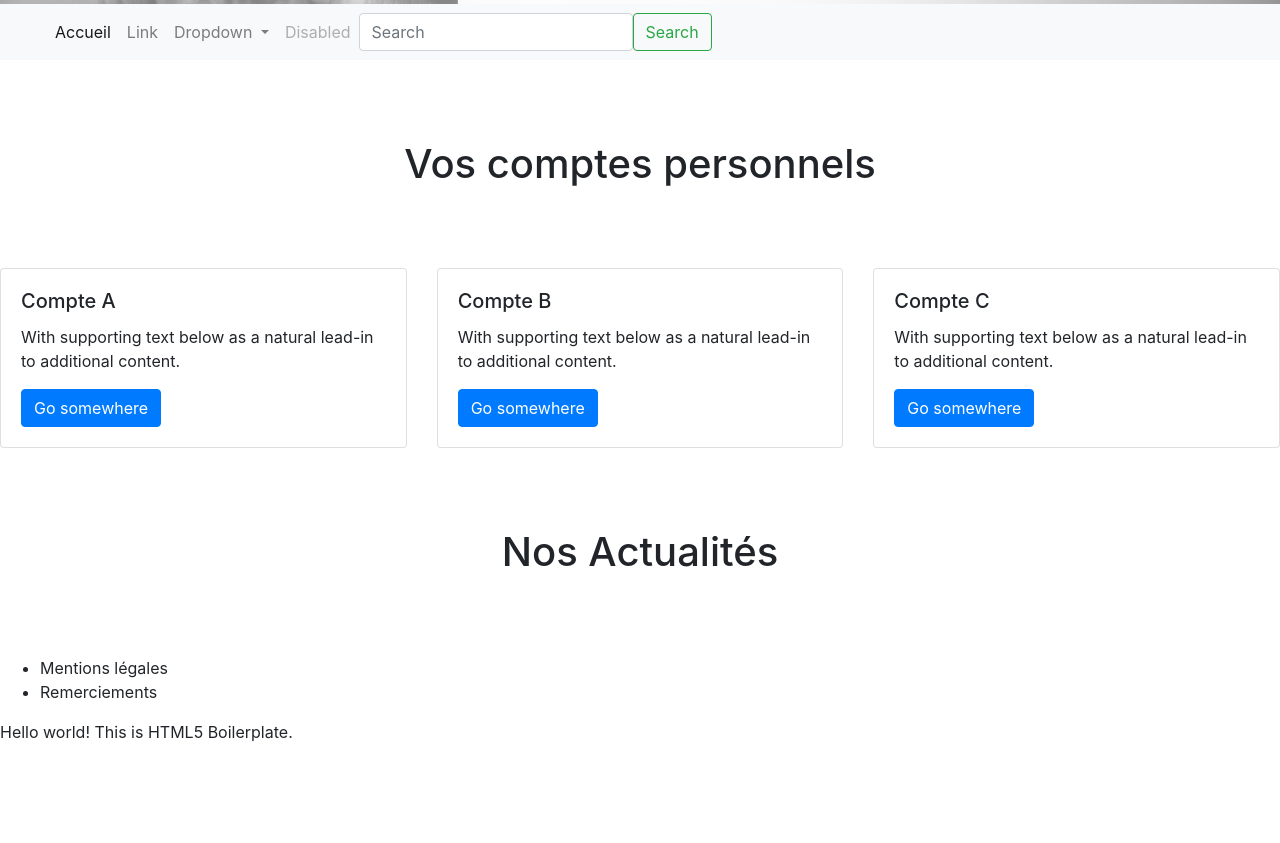
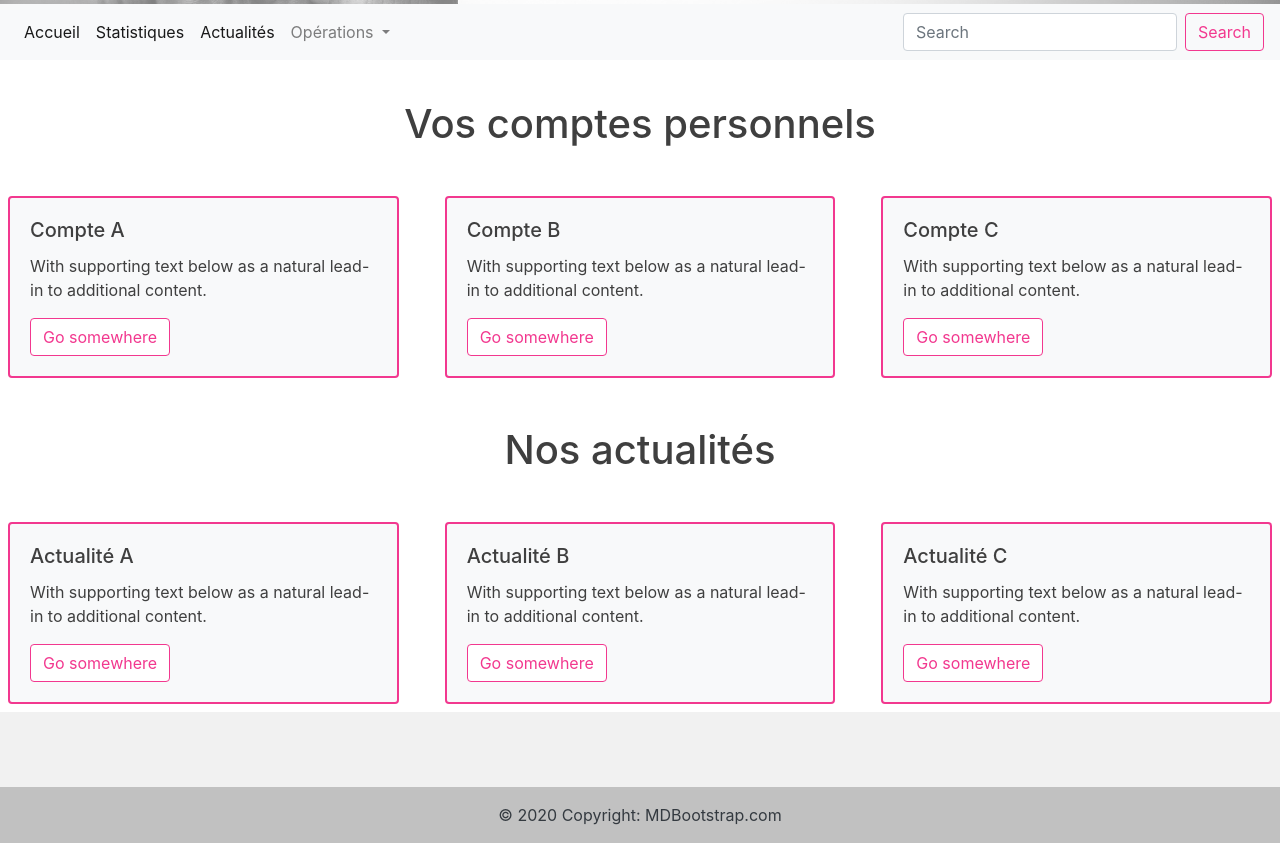
Before and after one commit to laurinaT/secureBank, a website: page index.html in a window 1280 px wide. Shown: the part 276-1119 px from the top of the page. Before the commit the page ends 1036 px from the top, so only its background shows below. Drawn offline with nearby package versions, Linux system fonts and the light colour scheme.

Commit message:
Mise en page et bootstrap

```diff
--- a/css/main.css
+++ b/css/main.css
@@ -15,6 +15,8 @@ html {
   color: #222;
   font-size: 1em;
   line-height: 1.4;
+  margin:0;
+  padding:0;
 }
 
 /*
@@ -86,6 +88,35 @@ textarea {
 /* ==========================================================================
    Author's custom styles
    ========================================================================== */
+* {
+  margin : 0;
+  color : #3f3f3f;
+}
+.btn-outline-danger {
+  color: #f2388f;
+  border-color: #f2388f;
+}
+
+.pink {
+  color: #f2388f;
+}
+.btn-primary {
+  color: #f2388f;
+  background-color: #fff;
+  border-color: #f2388f ;
+}
+
+.card {
+
+  border: solid 2px #f2388f;
+  background-color: #f8f9fa ;
+  margin: 0.5em;
+}
+
+i.fab {
+  color:#f2388f;
+}
+
 #relative {
   position: relative;
   background-image: url("../img/img_fond_header.jpg");
@@ -112,9 +143,10 @@ textarea {
   left:0; right:0;
   margin: auto;
 }
+
 h1 {
   text-align: center;
-  margin: 2em auto 2em;
+  margin: 1em auto 1em;
 }
 
 @media only screen and (min-width: 268px) {
--- a/index.html
+++ b/index.html
@@ -17,12 +17,17 @@
   <!-- Place favicon.ico in the root directory -->
 
   <link rel="stylesheet" href="css/normalize.css">
-  <link rel="stylesheet" href="https://cdn.jsdelivr.net/npm/bootstrap@4.6.0/dist/css/bootstrap.min.css" integrity="sha384-B0vP5xmATw1+K9KRQjQERJvTumQW0nPEzvF6L/Z6nronJ3oUOFUFpCjEUQouq2+l" crossorigin="anonymous">
+  <link rel="stylesheet" href="https://cdn.jsdelivr.net/npm/bootstrap@4.6.0/dist/css/bootstrap.min.css"
+    integrity="sha384-B0vP5xmATw1+K9KRQjQERJvTumQW0nPEzvF6L/Z6nronJ3oUOFUFpCjEUQouq2+l" crossorigin="anonymous">
   <link rel="stylesheet" href="css/main.css">
   <meta name="theme-color" content="#fafafa">
 </head>
 
 <body>
+
+  <!-- ##########################################################################################################################################################
+                                                                      Header
+  ########################################################################################################################################################## -->
   <header>
     <div id="relative">
       <div id="layer"></div>
@@ -30,58 +35,55 @@
     </div>
     </div>
     <div>
+<!-- ##########################################################################################################################################################
+                                                                        Nav
+########################################################################################################################################################## -->
+
+
       <nav class="navbar navbar-expand-lg navbar-light bg-light">
-        <div class="container-fluid">
-          <a class="navbar-brand" href="#"></a>
-          <button class="navbar-toggler" type="button" data-bs-toggle="collapse" data-bs-target="#navbarSupportedContent" aria-controls="navbarSupportedContent" aria-expanded="false" aria-label="Toggle navigation">
+        <button class="navbar-toggler" type="button" data-toggle="collapse" data-target="#navbarSupportedContent"
+          aria-controls="navbarSupportedContent" aria-expanded="false" aria-label="Toggle navigation">
           <span class="navbar-toggler-icon"></span>
         </button>
+
         <div class="collapse navbar-collapse" id="navbarSupportedContent">
-            <ul class="navbar-nav me-auto mb-2 mb-lg-0">
-              <li class="nav-item">
-                <a class="nav-link active" aria-current="page" href="#">Accueil</a>
+          <ul class="navbar-nav mr-auto">
+            <li class="nav-item active">
+              <a class="nav-link" href="#">Accueil<span class="sr-only">(current)</span></a>
             </li>
-              <li class="nav-item">
-                <a class="nav-link" href="#">Link</a>
+            <li class="nav-item active">
+              <a class="nav-link" href="#">Statistiques<span class="sr-only">(current)</span></a>
+            </li>
+            <li class="nav-item active">
+              <a class="nav-link" href="#">Actualités<span class="sr-only">(current)</span></a>
             </li>
             <li class="nav-item dropdown">
-                <a class="nav-link dropdown-toggle" href="#" id="navbarDropdown" role="button" data-bs-toggle="dropdown" aria-expanded="false">
-                  Dropdown
+              <a class="nav-link dropdown-toggle" href="#" id="navbarDropdown" role="button" data-toggle="dropdown"
+                aria-haspopup="true" aria-expanded="false">
+                Opérations
               </a>
-                <ul class="dropdown-menu" aria-labelledby="navbarDropdown">
-                  <li><a class="dropdown-item" href="#">Action</a></li>
-                  <li><a class="dropdown-item" href="#">Another action</a></li>
-                  <li><hr class="dropdown-divider"></li>
-                  <li><a class="dropdown-item" href="#">Something else here</a></li>
-                </ul>
-              </li>
-              <li class="nav-item">
-                <a class="nav-link disabled" href="#" tabindex="-1" aria-disabled="true">Disabled</a>
+              <div class="dropdown-menu" aria-labelledby="navbarDropdown">
+                <a class="dropdown-item" href="#">Dépôts</a>
+                <a class="dropdown-item" href="#">Retrait</a>
+                <a class="dropdown-item" href="#">Création</a>
+                <a class="dropdown-item" href="#">Suppression</a>
+
+                <div class="dropdown-divider"></div>
+
+              </div>
             </li>
           </ul>
-            <form class="d-flex">
-              <input class="form-control me-2" type="search" placeholder="Search" aria-label="Search">
-              <button class="btn btn-outline-success" type="submit">Search</button>
+          <form class="form-inline my-2 my-lg-0">
+            <input class="form-control mr-sm-2" type="search" placeholder="Search" aria-label="Search">
+            <button class="btn btn-outline-danger my-2 my-sm-0" type="submit">Search</button>
           </form>
-          </div>
-        </div>
-      </nav>
-      <div class="collapse" id="navbarToggleExternalContent">
-        <div class="bg-light shadow-3 p-4">
-          <button class="btn btn-link btn-block border-bottom">Link 1</button>
-          <button class="btn btn-link btn-block border-bottom">Link 2</button>
-          <button class="btn btn-link btn-block m-0">Link 3</button>
-        </div>
-      </div>
-
-          </ul>
         </div>
       </nav>
     </div>
   </header>
   <div>
     <h1>Vos comptes personnels</h1>
-      <div id="comptes"class="row">
+    <div id="comptes" class="row">
       <div class="col-sm-4">
         <div class="card">
           <div class="card-body">
@@ -112,20 +114,113 @@
     </div>
   </div>
   <div id="Articles">
-      <h1>Nos Actualités</h1>
-      <div></div>
-      <div></div>
-      <div></div>
+    <h1>Nos actualités</h1>
+    <div id="comptes" class="row">
+      <div class="col-sm-4">
+        <div class="card">
+          <div class="card-body">
+            <h5 class="card-title">Actualité A</h5>
+            <p class="card-text">With supporting text below as a natural lead-in to additional content.</p>
+            <a href="#" class="btn btn-primary">Go somewhere</a>
           </div>
-  <footer>
-    <ul>
-      <li>Mentions légales</li>
-      <li>Remerciements</li>
-    </ul>
+        </div>
+      </div>
+      <div class="col-sm-4">
+        <div class="card">
+          <div class="card-body">
+            <h5 class="card-title">Actualité B</h5>
+            <p class="card-text">With supporting text below as a natural lead-in to additional content.</p>
+            <a href="#" class="btn btn-primary">Go somewhere</a>
+          </div>
+        </div>
+      </div>
+      <div class="col-sm-4">
+        <div class="card">
+          <div class="card-body">
+            <h5 class="card-title">Actualité C</h5>
+            <p class="card-text">With supporting text below as a natural lead-in to additional content.</p>
+            <a href="#" class="btn btn-primary">Go somewhere</a>
+          </div>
+        </div>
+      </div>
+    </div>
+  </div>
+<!-- ##########################################################################################################################################################
+                                                                        Footer
+############################################################################################################################################################### -->
+
+
+<footer class="text-center text-white" style="background-color: #f1f1f1;">
+  <!-- Grid container -->
+  <div class="container pt-4">
+    <!-- Section: Social media -->
+    <section class="mb-4">
+      <!-- Facebook -->
+      <a
+        class="btn btn-link btn-floating btn-lg text-dark m-1"
+        href="#!"
+        role="button"
+        data-mdb-ripple-color="dark"
+        ><i class="fab fa-facebook-f"></i
+      ></a>
+
+      <!-- Twitter -->
+      <a
+        class="btn btn-link btn-floating btn-lg text-dark m-1"
+        href="#!"
+        role="button"
+        data-mdb-ripple-color="dark"
+        ><i class="fab fa-twitter"></i
+      ></a>
+
+      <!-- Google -->
+      <a
+        class="btn btn-link btn-floating btn-lg text-dark m-1"
+        href="#!"
+        role="button"
+        data-mdb-ripple-color="dark"
+        ><i class="fab fa-google"></i
+      ></a>
+
+      <!-- Instagram -->
+      <a
+        class="btn btn-link btn-floating btn-lg text-dark m-1"
+        href="#!"
+        role="button"
+        data-mdb-ripple-color="dark"
+        ><i class="fab fa-instagram"></i
+      ></a>
+
+      <!-- Linkedin -->
+      <a
+        class="btn btn-link btn-floating btn-lg text-dark m-1"
+        href="#!"
+        role="button"
+        data-mdb-ripple-color="dark"
+        ><i class="fab fa-linkedin"></i
+      ></a>
+      <!-- Github -->
+      <a
+        class="btn btn-link btn-floating btn-lg text-dark m-1"
+        href="#!"
+        role="button"
+        data-mdb-ripple-color="dark"
+        ><i class="fab fa-github"></i
+      ></a>
+    </section>
+    <!-- Section: Social media -->
+  </div>
+  <!-- Grid container -->
+
+  <!-- Copyright -->
+  <div class="text-center text-dark p-3" style="background-color: rgba(0, 0, 0, 0.2);">
+    © 2020 Copyright:
+    <a class="text-dark" href="https://mdbootstrap.com/">MDBootstrap.com</a>
+  </div>
+  <!-- Copyright -->
 </footer>
 
   <!-- Add your site or application content here -->
-  <p>Hello world! This is HTML5 Boilerplate.</p>
   <script src="js/vendor/modernizr-3.11.2.min.js"></script>
   <script src="js/plugins.js"></script>
   <script src="js/main.js"></script>
```
Lines whose indentation alone changed are shown as unchanged.
